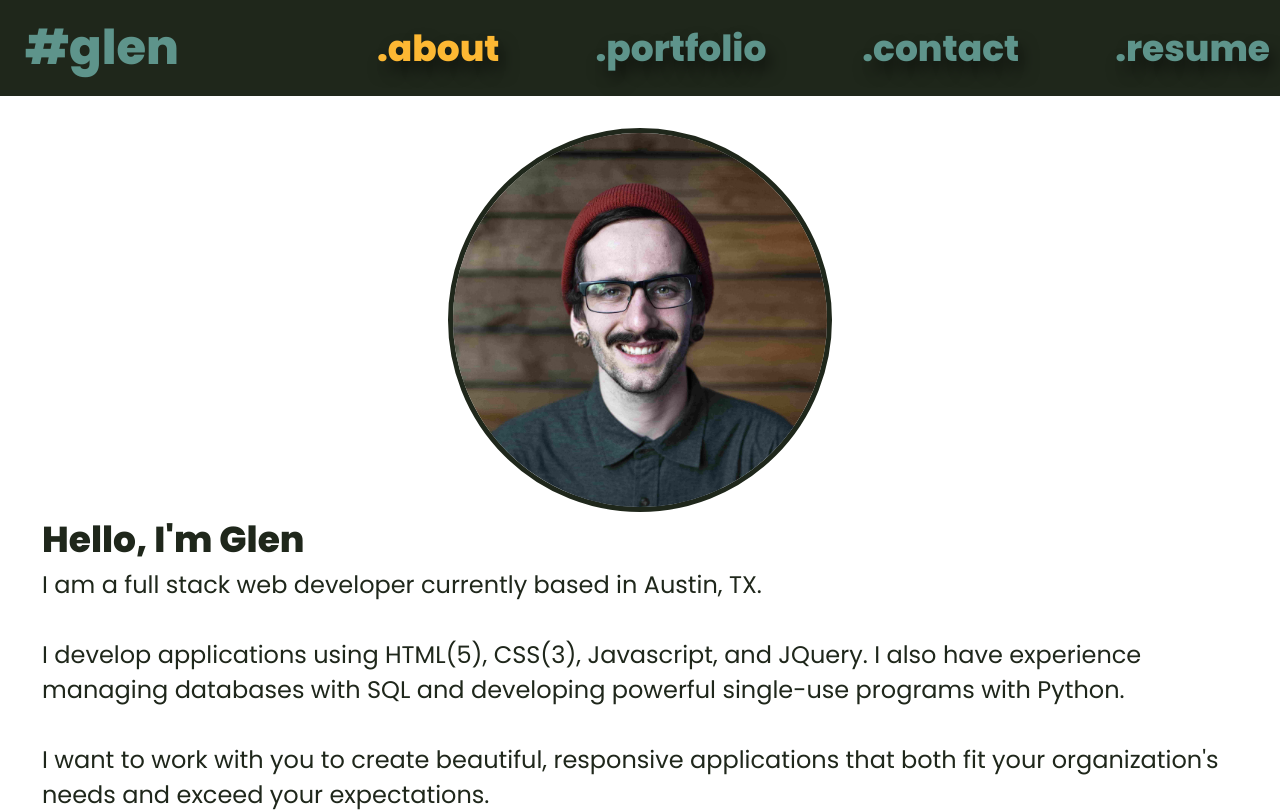
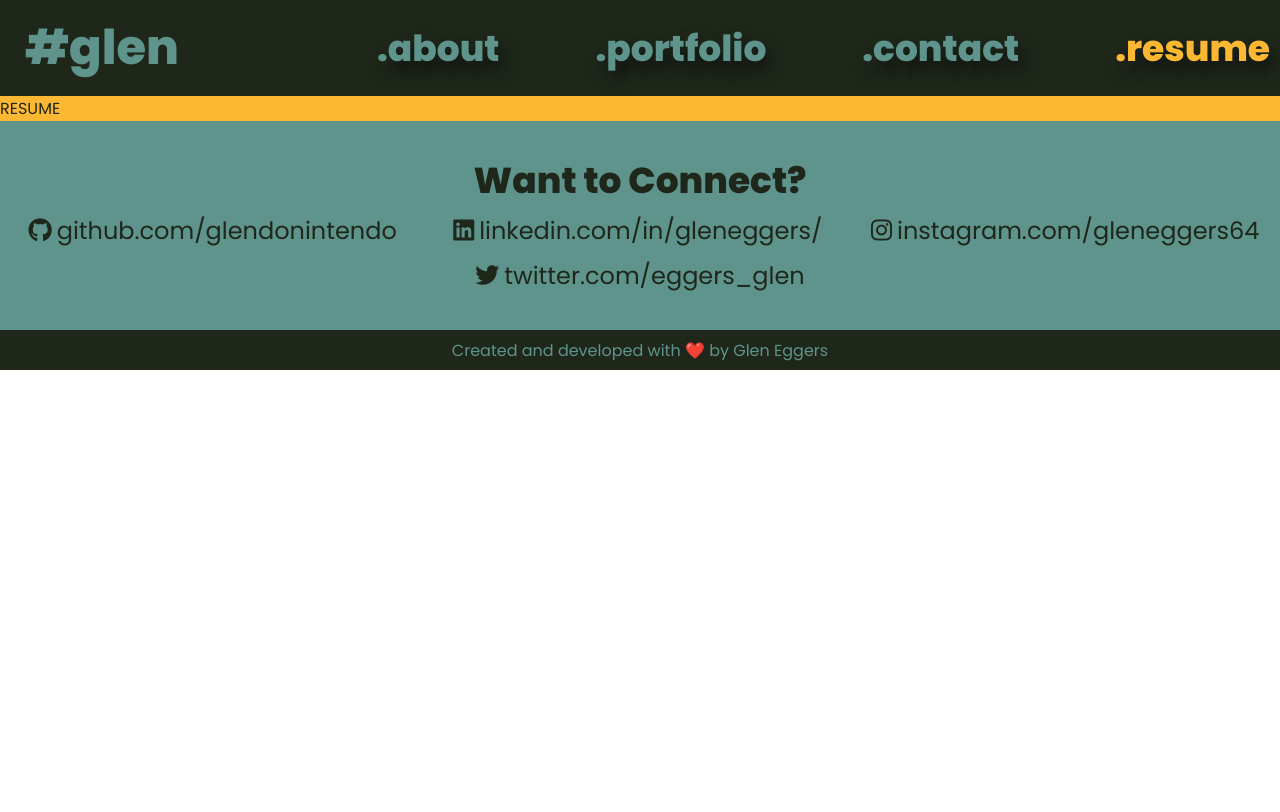
Before and after one commit to glendonintendo/personal-portfolio, a React (Create React App) app: page /resume in a window 1280 px wide. Shown: the top 812 px of the page. Built offline with nearby package versions, Linux system fonts and the light colour scheme.

Commit message:
add Resume component skeleton; fix links to Resume

```diff
--- a/src/App.js
+++ b/src/App.js
@@ -4,6 +4,7 @@ import Footer from './components/Footer';
 import Portfolio from './components/Portfolio'
 import About from './components/About';
 import Contact from './components/Contact';
+import Resume from './components/Resume';
 import { BrowserRouter as Router, Route, Switch } from 'react-router-dom';
 
 function App() {
@@ -16,6 +17,7 @@ function App() {
 					<Route exact path='/about' component={About} />
 					<Route exact path='/portfolio' component={Portfolio} />
 					<Route exact path='/contact' component={Contact} />
+					<Route exact path='/resume' component={Resume} />
 
 					<Route component={About} />
 				</Switch>
--- a/src/components/Nav/index.js
+++ b/src/components/Nav/index.js
@@ -3,11 +3,11 @@ import { Link, NavLink } from 'react-router-dom';
 
 function Nav() {
 	const checkActive = (match, location) => {
-		if (location.pathname !== '/portfolio' && location.pathname !== '/contact') {
+		if (location.pathname !== '/portfolio' && location.pathname !== '/contact' && location.pathname !== '/resume') {
 			return true;
-		} else {
-			return false;
 		}
+
+		return false;
 	};
 
 	return (
@@ -18,7 +18,7 @@ function Nav() {
 					<li><NavLink to='/about' activeClassName='nav-selected' isActive={checkActive}>.about</NavLink></li>
 					<li><NavLink to='/portfolio' activeClassName='nav-selected'>.portfolio</NavLink></li>
 					<li><NavLink to='/contact' activeClassName='nav-selected'>.contact</NavLink></li>
-					<li><a href={require('../../assets/web-dev-resume.pdf')?.default} target='_blank'>.resume</a></li>
+					<li><NavLink to='/resume' activeClassName='nav-selected'>.resume</NavLink></li>
 				</ul>
 			</nav>
 		</header>
--- a/src/components/Resume/index.js
+++ b/src/components/Resume/index.js
@@ -0,0 +1,9 @@
+import React from 'react';
+
+function Resume() {
+	return (
+		<div className='resume'>RESUME</div>
+	)
+};
+
+export default Resume;
--- a/src/index.css
+++ b/src/index.css
@@ -93,6 +93,7 @@ header a:hover {
     flex-wrap: wrap;
     align-items: flex-start;
     padding: 2.5vw;
+	background-color: var(--primary-color);
 }
 
 .profile-pic {
@@ -138,13 +139,15 @@ header a:hover {
     justify-content: center;
     flex-wrap: wrap;
     padding: 2.5vw 0;
+	background-color: var(--primary-color);
 }
 
 .flex-projects {
     display: flex;
     justify-content: space-between;
     flex-wrap: wrap;
-    width: 90%;
+    width: 100%;
+	background-color: var(--primary-color);
 }
 
 .project {
@@ -184,9 +187,17 @@ header a:hover {
 }
 
 /* styles for contact section */
+.contact {
+	background-color: var(--primary-color);
+}
+
+.resume {
+	background-color: var(--primary-color);
+}
+
 .connect {
     padding: 2.5vw 0;
-	background-color: var(--primary-color);
+	background-color: var(--tertiary-color);
 }
 
 .connect h2 {
```
